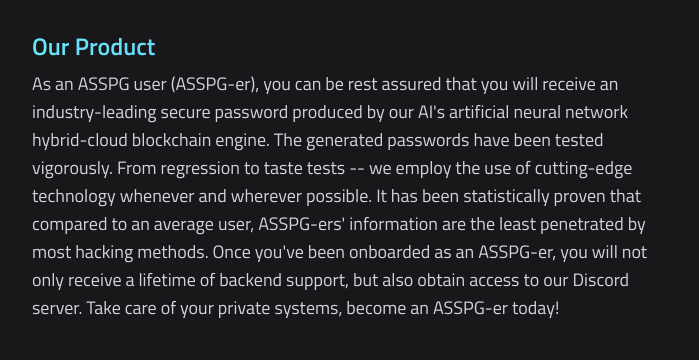
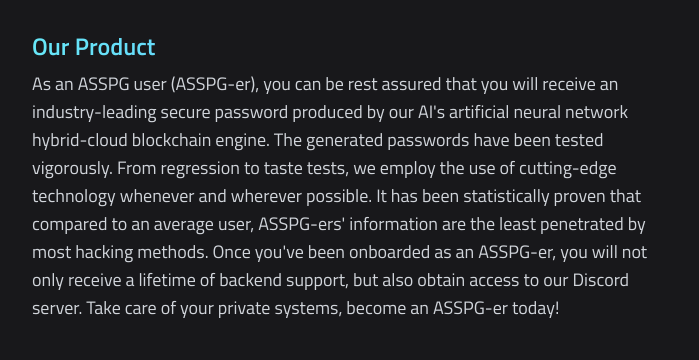
Before and after one commit to kndshein/ASSPG, a React (Create React App) app: page /about in a window 1280 px wide. Shown: the part 414-774 px from the top of the page, without its empty margins (288-987 px from the left). Built offline with nearby package versions, Linux system fonts and the light colour scheme.

Commit message:
Another typo fix

```diff
--- a/src/pages/AboutPage.jsx
+++ b/src/pages/AboutPage.jsx
@@ -29,7 +29,7 @@ export default function AboutPage() {
         As an ASSPG user (ASSPG-er), you can be rest assured that you will
         receive an industry-leading secure password produced by our AI's
         artificial neural network hybrid-cloud blockchain engine. The generated
-        passwords have been tested vigorously. From regression to taste tests --
+        passwords have been tested vigorously. From regression to taste tests,
         we employ the use of cutting-edge technology whenever and wherever
         possible. It has been statistically proven that compared to an average
         user, ASSPG-ers' information are the least penetrated by most hacking
```
